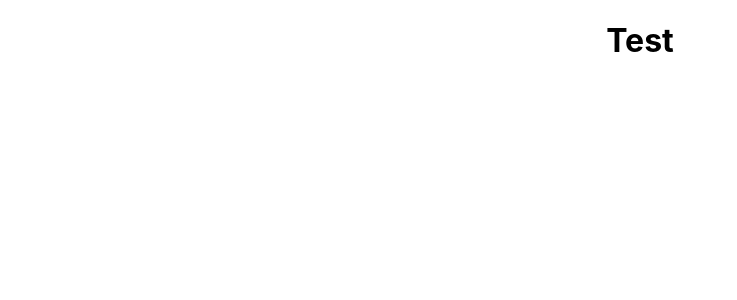
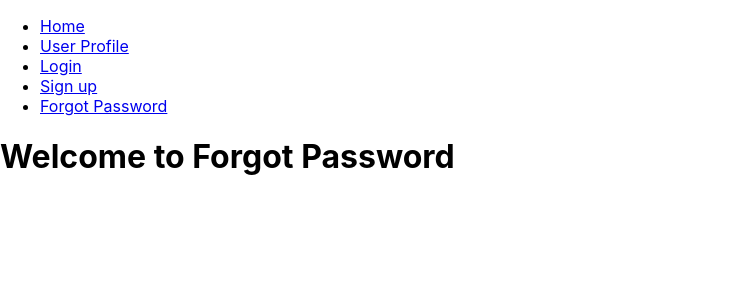
Before and after one commit to shellyh0626/TicketWingmanFront, a React (Create React App) app: page /forgot in a window 1280 px wide. Shown: the top 300 px of the page, without its empty margins (0-737 px from the left). Built offline with nearby package versions, Linux system fonts and the light colour scheme.

Commit message:
setup React Router. Links to Home, Login, Signup, Profile, and Forgot are created.

```diff
--- a/src/App.js
+++ b/src/App.js
@@ -1,10 +1,48 @@
-import "./App.css";
+import React from "react";
+import { BrowserRouter as Router, Routes, Route, Link } from "react-router-dom";
+
+import Home from "./pages/Home";
+import Login from "./pages/Login";
+import Signup from "./pages/Signup";
+import ForgotPassword from "./pages/ForgotPassword";
+import Profile from "./pages/Profile";
 
 function App() {
   return (
-    <div className="App">
-      <h1>Test</h1>
-    </div>
+    <Router>
+      <div className="App">
+        {/* Navigation */}
+        <nav>
+          <ul>
+            <li>
+              <Link to="/">Home</Link>
+            </li>
+            <li>
+              <Link to="/profile">User Profile</Link>
+            </li>
+            <li>
+              <Link to="/login">Login</Link>
+            </li>
+            <li>
+              <Link to="/signup">Sign up</Link>
+            </li>
+            <li>
+              <Link to="/forgot">Forgot Password</Link>
+            </li>
+          </ul>
+        </nav>
+
+        {/* Routes */}
+        <Routes>
+          <Route path="/" element={<Home />} />
+          <Route path="/profile/*" element={<Profile />} />
+          <Route path="/login" element={<Login />} />
+          <Route path="/signup" element={<Signup />} />
+          <Route path="/forgot" element={<ForgotPassword />} />
+          <Route path="/profile" element={<Profile />} />
+        </Routes>
+      </div>
+    </Router>
   );
 }
 
--- a/src/pages/ForgotPassword.jsx
+++ b/src/pages/ForgotPassword.jsx
@@ -0,0 +1,5 @@
+function ForgotPassword() {
+  return <h1>Welcome to Forgot Password</h1>;
+}
+
+export default ForgotPassword;
--- a/src/pages/Home.jsx
+++ b/src/pages/Home.jsx
@@ -0,0 +1,5 @@
+function Home() {
+  return <h1>Welcome to Home</h1>;
+}
+
+export default Home;
--- a/src/pages/Login.jsx
+++ b/src/pages/Login.jsx
@@ -0,0 +1,5 @@
+function Login() {
+  return <h1>Welcome to Login</h1>;
+}
+
+export default Login;
--- a/src/pages/Profile.jsx
+++ b/src/pages/Profile.jsx
@@ -0,0 +1,5 @@
+function Profile() {
+  return <h1>Welcome to Profile</h1>;
+}
+
+export default Profile;
--- a/src/pages/Signup.jsx
+++ b/src/pages/Signup.jsx
@@ -0,0 +1,5 @@
+function Signup() {
+  return <h1>Welcome to Signup</h1>;
+}
+
+export default Signup;
```
